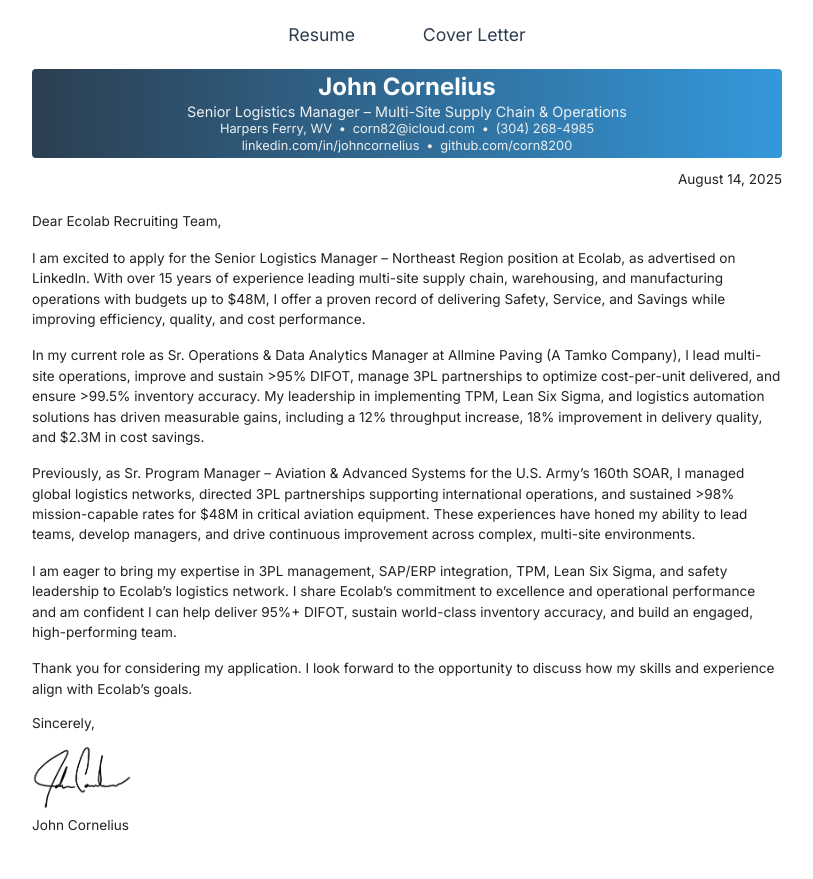
After one commit to corn8200/dynamic-resume-generator, a Flask app: page /cover-letter in a window 1280 px wide. The commit adds this page. Shown: the whole page, without its empty margins (233-1046 px from the left). Run offline with Flask 3, Linux system fonts and the light colour scheme.

Commit message:
feat: Add cover letter generator and update project documentation
This commit introduces several new features and improvements:

- **Cover Letter Generator:** A new Flask route and template have been added to generate a dynamic cover letter based on the data in `resume_data.json`.
- **Updated README:** The `README.md` has been significantly updated to provide a more comprehensive overview of the project, including a features list, tech stack, and detailed setup instructions.
- **New Files:** Added `templates/cover_letter_builder.html`, `templates/navigation.html`, and `static/signature.png`.
- **Project Structure:** The project structure has been updated to include the new files.

```diff
--- a/app.py
+++ b/app.py
@@ -1,71 +1,19 @@
-from flask import Flask, render_template, redirect, url_for
+from flask import Flask, render_template, redirect, url_for, g, render_template_string
+import json
+import datetime
 
 # Create a Flask web server application
 app = Flask(__name__)
 
 # --- Resume Data ---
-# Moving all resume content here makes it easy to update without touching HTML.
-resume_data = {
-    "name": "John Cornelius",
-    "title": "Staff Technical Program Manager • Automation & Digital Operations • Process Excellence",
-    "contact": {
-        "location": "Harpers Ferry, WV",
-        "email": "corn82@icloud.com",
-        "phone": "(304) 268-4985",
-        "linkedin": "https://linkedin.com/in/johncornelius",
-        "github": "https://github.com/corn8200"
-    },
-    "summary": "Experienced technical program manager with 20+ years leading complex automation, analytics, and process improvement initiatives across manufacturing, logistics, and aviation. Proven success in deploying SCADA, Power Platform, and AI-driven tools to reduce downtime, streamline operations, and drive measurable business outcomes. Skilled in Lean Six Sigma, Agile, and cross-functional team leadership to deliver digital transformation in high-stakes, fast-moving environments. Trusted to manage multimillion-dollar programs with clarity, urgency, and results.",
-    "skills": [
-        "Lean Six Sigma (Bronze Belt)", "Program Management (JIRA, MS Project, Confluence)",
-        "Agile / SAFe / MBSE / Risk-Based Planning", "Automation Strategy & Roadmap Execution",
-        "Power Automate, Power Apps, SharePoint", "Process Optimization & Root Cause Analysis",
-        "Industrial Automation & SCADA Systems", "Data Visualization (Power BI, Excel, SQL)",
-        "Digital Transformation & KPI Dashboards", "Cross-Functional Stakeholder Alignment",
-        "Change Management & Process Reengineering", "24/7 Operations & DuPont Scheduling",
-        "Fleet, Logistics & Supply Chain Management"
-    ],
-    "experience": [
-        {
-            "title": "Technical Program Manager",
-            "company": "Allmine Paving (A Tamko Company)",
-            "location": "WV",
-            "dates": "Jan 2022 – Present",
-            "duties": [
-                "Directed cross-functional technical teams for 24/7 industrial operations, including supply chain, automation systems, and plant performance analytics.",
-                "Led digital infrastructure initiatives including mobile dashboarding and SCADA integration, reducing downtime by 12% and operator lag by 25%.",
-                "Managed stakeholder communication across vendor, transportation, and procurement channels to ensure risk-mitigated delivery and budget adherence.",
-                "Applied Lean Six Sigma and Agile principles to implement system upgrades and eliminate bottlenecks across operations and asset scheduling workflows."
-            ]
-        },
-        {
-            "title": "Technical Program Manager",
-            "company": "U.S. Army (160th SOAR)",
-            "location": None,
-            "dates": "2009 – 2021",
-            "duties": [
-                "Managed full lifecycle of autonomous aviation and digital systems programs, with end-to-end delivery of advanced training and automation tools.",
-                "Led 100+ personnel and oversaw $48M in assets while managing P&L-equivalent responsibilities across training, logistics, and technical operations.",
-                "Modernized training and operations by digitizing workflows and implementing telemetry analytics, reducing admin lag by 40%.",
-                "Implemented Agile and system modeling practices to improve pilot readiness throughput by 22% across distributed locations.",
-                "Planned and coordinated logistics, equipment moves, and remote system testing for 50+ aircraft with zero safety incidents.",
-                "Briefed senior stakeholders on risk, schedule, and progress metrics to drive decision-making across interagency teams."
-            ]
-        }
-    ],
-    "education": [
-        {"degree": "Master of Science (M.S.), Unmanned Systems – Human Factors", "school": "Embry-Riddle Aeronautical University", "details": "4.0 GPA"},
-        {"degree": "Bachelor of Science (B.S.), Aeronautics", "school": "Embry-Riddle Aeronautical University", "details": None}
-    ],
-    "certifications": [
-        {"name": "Project Management Professional (PMP)", "issuer": "Simplilearn, Issued Aug 2021"},
-        {"name": "Agile Scrum Master", "issuer": "Simplilearn, Issued Sep 2021"},
-        {"name": "Risk Management Professional", "issuer": "Simplilearn, Issued Sep 2021"},
-        {"name": "Customer Centric Digital Transformation", "issuer": "Simplilearn, Issued Nov 2021"},
-        {"name": "Lean Six Sigma Green Belt", "issuer": "Simplilearn, Issued Oct 2021"},
-        {"name": "Lean Six Sigma Bronze (Advanced Statistics)", "issuer": "Lean Methods Group, Issued Dec 2023"}
-    ]
-}
+# The resume data is now loaded within the resume() function to ensure
+# the latest version is served on each request.
+
+@app.before_request
+def before_request():
+    """Load resume data before each request."""
+    with open('resume_data.json', 'r', encoding='utf-8') as f:
+        g.resume_data = json.load(f)
 
 @app.route('/')
 def index():
@@ -75,7 +23,17 @@ def index():
 @app.route('/resume')
 def resume():
     """Serves the resume page with data from the Python script."""
-    return render_template('resume_builder.html', resume=resume_data)
+    return render_template('resume_builder.html', resume=g.resume_data)
+
+@app.route('/cover-letter')
+def cover_letter():
+    """Serves the cover letter page with data from the JSON file."""
+    current_date = datetime.datetime.now().strftime("%B %d, %Y")
+
+    # Render the cover letter body paragraphs
+    rendered_body = [render_template_string(p, resume=g.resume_data, cover_letter=g.resume_data['cover_letter']) for p in g.resume_data['cover_letter']['body']]
+
+    return render_template('cover_letter_builder.html', resume=g.resume_data, cover_letter=g.resume_data['cover_letter'], date=current_date, rendered_body=rendered_body)
 
 if __name__ == '__main__':
     # Runs the app in debug mode, which automatically reloads
--- a/requirements.txt
+++ b/requirements.txt
@@ -1 +1 @@
-Flask>=2.0
+Flask
--- a/static/resume_style.css
+++ b/static/resume_style.css
@@ -22,26 +23,33 @@ body {
   text-align: center;
   background: linear-gradient(to right, var(--primary), var(--accent));
   color: white;
-  padding: 0.3rem 0.5rem;
+  padding: 0.2rem 0.5rem;
   border-radius: 4px;
-  margin-bottom: 1rem;
+  margin-bottom: 0.8rem;
 }
 
-.resume-header h1 {
-  font-size: 1.6rem;
-  margin: 0.2rem 0;
+.resume-header .name {
+  font-size: 1.5rem;
+  margin: 0;
   color: white;
 }
 
-.resume-header p {
+.resume-header .title {
+  font-size: 0.9rem;
   margin: 0.1rem 0;
-  font-size: 0.9rem;
-  line-height: 1.5; /* Add line-height for multi-line contact info */
   color: #ecf0f1;
 }
-.resume-header p:first-of-type {
-  margin-bottom: 0.5rem;
+
+.contact-info {
+  font-size: 0.8rem;
+  line-height: 1.3;
+  color: #ecf0f1;
 }
+
+.contact-info span {
+  margin: 0 0.2rem;
+}
+
 /* Style for the new clickable links in the header */
 .resume-header a {
   color: #ecf0f1;
@@ -137,20 +151,90 @@ ul {
   color: #666;
 }
 
+.achievements-heading {
+    font-size: 0.9rem;
+    font-weight: bold;
+    color: var(--primary);
+    margin-top: 0.6rem;
+    margin-bottom: 0.3rem;
+}
+
+.achievements-list li {
+    font-style: italic;
+}
+
+/* Navigation */
+.navigation {
+  margin-bottom: 1rem;
+  text-align: center;
+}
+
+.navigation a {
+  display: inline-block;
+  margin: 0 1rem;
+  font-size: 1.1rem;
+  color: var(--primary);
+  text-decoration: none;
+  padding: 0.5rem 1rem;
+  border-radius: 4px;
+  transition: background-color 0.3s;
+}
+
+.navigation a:hover {
+  background-color: #f0f0f0;
+}
+
+/* Cover Letter */
+.cover-letter {
+  max-width: 800px;
+  margin: 0 auto;
+}
+
+.cover-letter .date {
+  text-align: right;
+  margin-bottom: 1.5rem;
+}
+
+.cover-letter .recipient {
+  margin-bottom: 1rem;
+}
+
+.cover-letter .body p {
+  margin-bottom: 1rem;
+  line-height: 1.5;
+}
+
+.cover-letter a {
+  color: var(--accent);
+}
+
+.signature {
+  margin-top: 0.5rem;
+}
+
+.signature img {
+  max-width: 100px;
+  height: auto;
+}
+
+.signature p {
+  margin-top: 0.25rem;
+}
+
 @media print {
   /* --- Print-Specific Optimizations for a One-Page Resume --- */
   @page {
-    /* Set print margins to create a clean, full-page layout */
-    margin: 0.5in;
+    /* Tighter margins to maximize printable area */
+    margin: 0.3in;
   }
 
   body {
-    font-size: 0.85rem; /* Slightly larger base for readability */
+    font-size: 0.78rem; /* Slightly smaller base font to save space */
     padding: 0;
     margin: 0;
     background: #fff;
     color: #000;
-    line-height: 1.2;
+    line-height: 1.15; /* Tighter line height */
   }
 
   .container {
--- /dev/null
+++ b/templates/cover_letter_builder.html
@@ -0,0 +1,40 @@
+<!DOCTYPE html>
+<html lang="en">
+<head>
+  <meta charset="UTF-8" />
+  <title>Cover Letter – {{ resume.name }}</title>
+  <link rel="stylesheet" href="{{ url_for('static', filename='resume_style.css') }}">
+</head>
+<body>
+  <div class="container">
+    {% include 'navigation.html' %}
+    <div class="resume-header">
+      <h1 class="name">{{ resume.name }}</h1>
+      <p class="title">{{ resume.title }}</p>
+      <div class="contact-info">
+        <span>{{ resume.contact.location }}</span> •
+        <span><a href="mailto:{{ resume.contact.email }}">{{ resume.contact.email }}</a></span> •
+        <span>{{ resume.contact.phone }}</span><br>
+        <span><a href="{{ resume.contact.linkedin }}" target="_blank" rel="noopener noreferrer">{{ resume.contact.linkedin.replace("https://", "") }}</a></span> •
+        <span><a href="{{ resume.contact.github }}" target="_blank" rel="noopener noreferrer">{{ resume.contact.github.replace("https://", "") }}</a></span>
+      </div>
+    </div>
+    <div class="cover-letter">
+      <div class="date">
+        <p>{{ date }}</p>
+      </div>
+
+      <div class="body">
+        {% for paragraph in rendered_body %}
+          <p>{{ paragraph | safe }}</p>
+        {% endfor %}
+      </div>
+      <p>Sincerely,</p>
+      <div class="signature">
+        <img src="{{ url_for('static', filename='signature.png') }}" alt="{{ resume.name }}'s Signature">
+        <p>{{ resume.name }}</p>
+      </div>
+    </div>
+  </div>
+</body>
+</html>
--- /dev/null
+++ b/templates/navigation.html
@@ -0,0 +1,4 @@
+<div class="navigation">
+  <a href="{{ url_for('resume') }}">Resume</a>
+  <a href="{{ url_for('cover_letter') }}">Cover Letter</a>
+</div>
```
Also changed, not shown: other parts of static/resume_style.css (+80 -33 lines), resume_data.json (added, +111 -0 lines), templates/resume_builder.html (+33 -16 lines), README.md, static/signature.png (added).
